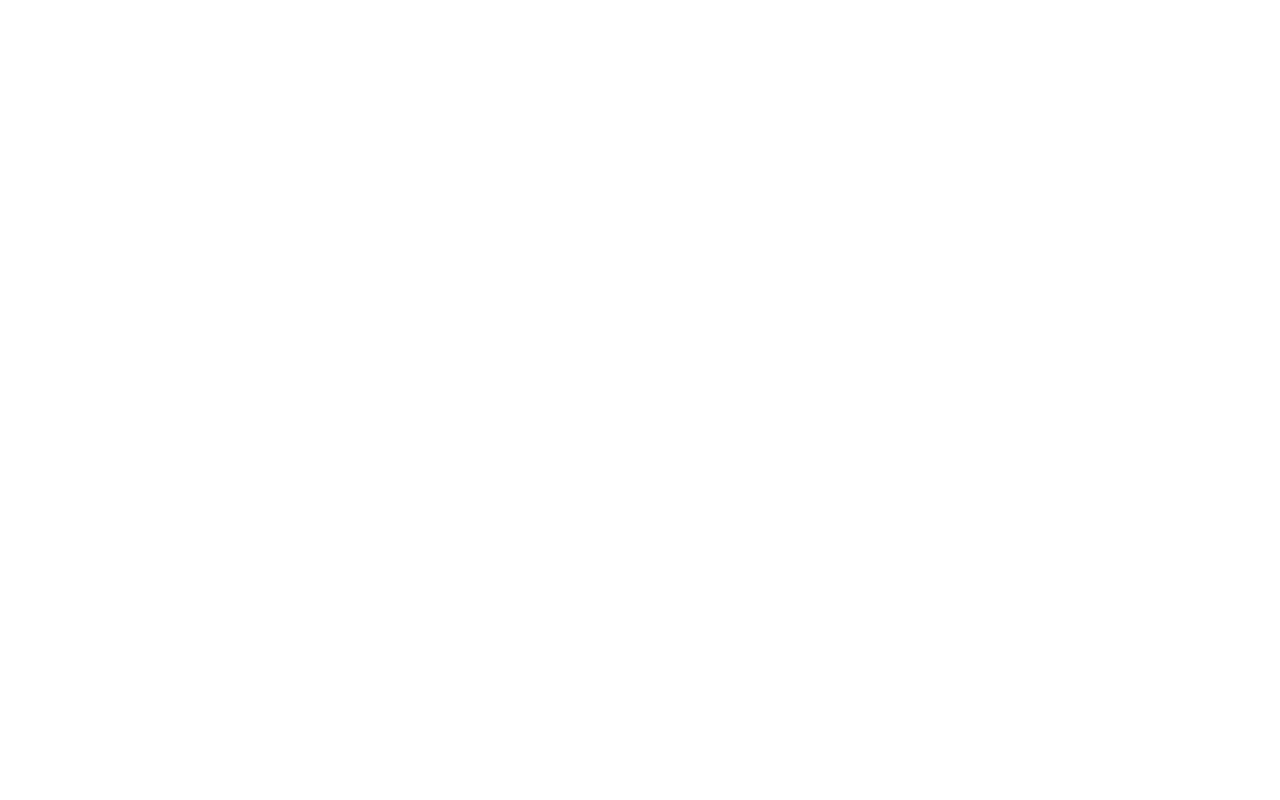
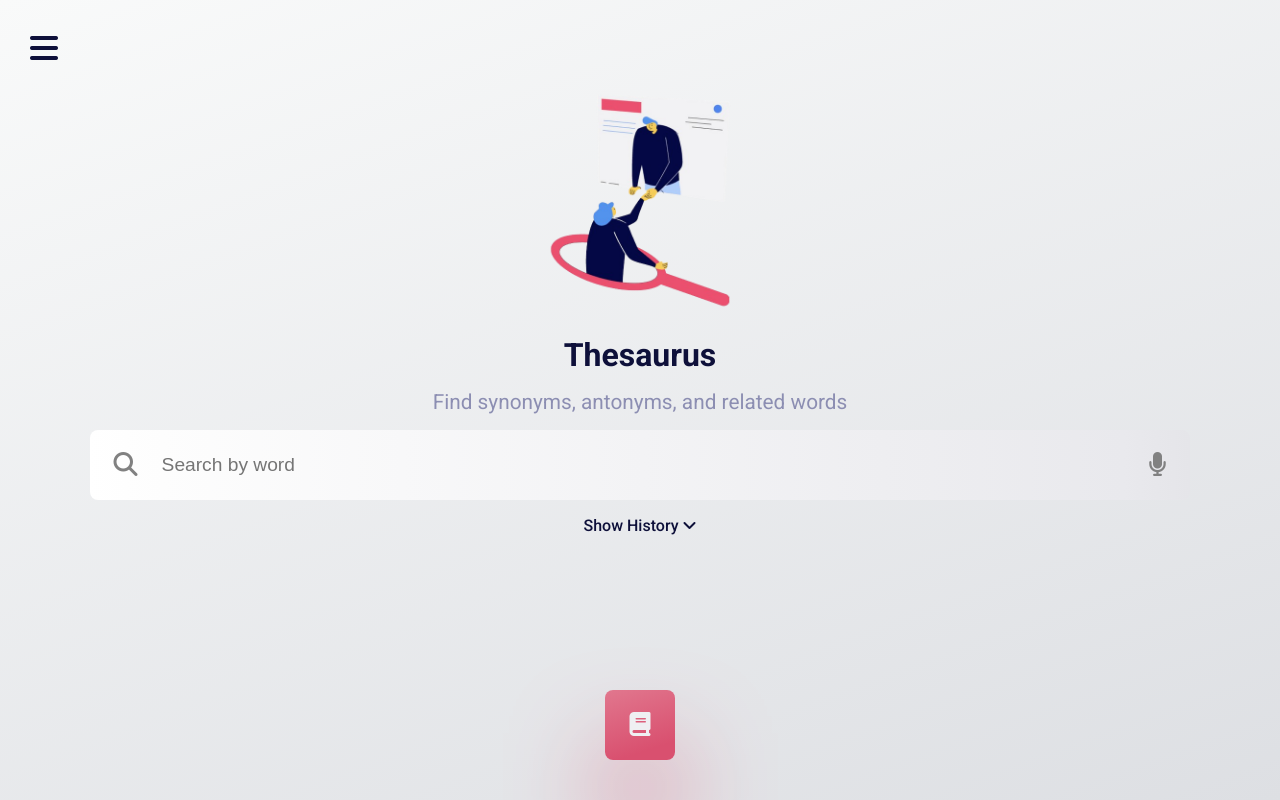
Before and after one commit to Alexis-Gontier/Thesaurus, a plain HTML site: page index.html in a window 1280 px wide. Drawn offline with Linux system fonts and the light colour scheme.

Commit message:
première page fini

```diff
--- a/assets/css/style.css
+++ b/assets/css/style.css
@@ -1,13 +1,40 @@
 /* GOOGLE FONTS */
-
+@import url('https://fonts.googleapis.com/css2?family=Poppins:ital,wght@0,100;0,200;0,300;0,400;0,500;0,600;0,700;0,800;0,900;1,100;1,200;1,300;1,400;1,500;1,600;1,700;1,800;1,900&family=Roboto:ital,wght@0,100;0,300;0,400;0,500;0,700;0,900;1,100;1,300;1,400;1,500;1,700;1,900&display=swap');
 
 /* VARIABLES CSS */
 :root {
     /* base */
-    --font-family: ;
-    --font-size: 16px;
-    --background-color: ;
-    --main-color: ;
+    --font-family: "Roboto", sans-serif;
+    --font-size: ;
+    --background-color: linear-gradient(160deg, rgba(249,250,250,1) 0%, rgba(221,223,227,1) 100%);
+    --main-color: #0E103A;
+    --border-radius: .5rem;
+
+    /* title */
+    /* H1 */
+    --h1-color: #0E103A;
+    --h1-weight: 600;
+    --h1-font-size: 2rem;
+
+    /* H2 */
+    --h2-color: #8C8EB2;
+    --h2-weight: 400;
+    --h2-font-size: 1.3rem;
+
+    /* header */
+    --header-marge: 30px;
+
+    /* BTN */
+    --btn-bottom-background: linear-gradient(162deg, rgba(225,119,142,1) 0%, rgba(217,80,111,1) 80%);
+    --btn-bottom-color: #EFEFF2;
+    --btn-bottom-shadow: 0px 62px 100px -8px rgba(217,80,111,1);
+    --btn-bottom-side: 70px;
+    --btn-bottom-font-size: 1.5rem;
+    --btn-bottom-border-radius: .5rem;
+
+    /* search_by_word */
+    --search_by_word: 70px;
+    --search_by_word-shadow: 0px 16px 50px 0px rgba(0,0,0,0.1);
 }
 
 /* BASE */
@@ -22,15 +49,25 @@ html {
 }
 
 body {
+    min-height: 100vh;
     font-family: var(--font-family);
     font-size: var(--font-size);
-    background-color: var(--background-color);
+    background: var(--background-color);
     color: var(--main-color);
 }
 
-h1, h2, h3, h4 {
-    color: var(--title-color);
-    font-weight: var(--title-weight);
+h1 {
+    color: var(--h1-color);
+    font-weight: var(--h1-weight);
+    font-size: var(--h1-font-size);
+    text-align: center;
+}
+
+h2 {
+    color: var(--h2-color);
+    font-weight: var(--h2-weight);
+    font-size: var(--h2-font-size);
+    text-align: center;
 }
 
 ul {
@@ -48,4 +85,103 @@ img {
     height: auto;
 }
 
-/* ==================== TITLE ==================== */
+button {
+    border: 0;
+    padding: 0;
+    outline: 0;
+    background-color: unset;
+}
+
+/* ==================== HEADER ==================== */
+header {
+    position: absolute;
+    top: var(--header-marge);
+    left: var(--header-marge);
+    font-size: 2rem;
+}
+
+/* ==================== MAIN ==================== */
+main {
+    padding: 10vh 7%;
+    display: flex;
+    flex-direction: column;
+    justify-content: start;
+    align-items: center;
+    gap: 1rem;
+}
+
+main img {
+    height: 30vh;
+}
+
+main .search_by_word {
+    width: 100%;
+    display: flex;
+    justify-content: center;
+    align-items: center;
+}
+
+main .search_by_word button {
+    background-color: unset;
+    color: #818181;
+    font-size: 1.5rem;
+    height: var(--search_by_word);
+    padding: 0 1.5rem;
+    cursor: pointer;
+    outline: none;
+}
+
+main .search_by_word button:first-child {
+    background: linear-gradient(90deg, rgba(255,255,255,1) 0%, rgba(253,253,253,1) 100%);
+    border-top-left-radius: var(--border-radius);
+    border-bottom-left-radius: var(--border-radius);
+}
+
+main .search_by_word button:last-child {
+    background: linear-gradient(90deg, rgba(233,233,237,1) 0%, rgba(229,229,233,1) 100%);
+    border-top-right-radius: var(--border-radius);
+    border-bottom-right-radius: var(--border-radius);
+}
+
+main .search_by_word input {
+    width: 100%;
+    border: 0;
+    font-size: 1.2rem;
+    height: var(--search_by_word);
+    background: linear-gradient(90deg, rgba(253,253,253,1) 0%, rgba(233,233,237,1) 100%);
+}
+
+main .search_by_word input:focus {
+    outline: none;
+}
+
+main a {
+    text-transform: capitalize;
+    font-size: 1rem;
+    font-weight: 500;
+}
+
+/* ==================== FOOTER ==================== */
+
+footer {
+    position: absolute;
+    bottom: 5vh;
+    left: 50%;
+    transform: translateX(-50%);
+}
+
+footer button {
+    color: var(--btn-bottom-color);
+    background: var(--btn-bottom-background);
+    box-shadow: var(--btn-bottom-shadow);
+    width: var(--btn-bottom-side);
+    height: var(--btn-bottom-side);
+    font-size: 1.5rem;
+    border-radius: var(--border-radius);
+    cursor: pointer;
+    transition: .3s ease;
+}
+
+footer button:hover {
+    transform: scale(1.05);
+}
--- a/index.html
+++ b/index.html
@@ -5,7 +5,7 @@
     <meta name="viewport" content="width=device-width, initial-scale=1.0">
     <title>Thesaurus</title>
     <!-- FAVICON -->
-    <link rel="icon" href="favicon.ico" />
+    <link rel="icon" href="./assets/img/favivon.png" />
 
     <!-- LINK CSS -->
     <link rel="stylesheet" href="./assets/css/style.css">
@@ -15,7 +15,38 @@
 </head>
 <body>
 
+    <header>
+        <i class="fa-solid fa-bars"></i>
+    </header>
 
+    <main>
+
+        <img src="./assets/img/img-fond-index.png" alt="">
+
+        <h1>Thesaurus</h1>
+        <h2>Find synonyms, antonyms, and related words</h2>
+
+        <div class="search_by_word">
+            <button>
+                <i class="fa-solid fa-magnifying-glass"></i>
+            </button>
+
+            <input type="text" placeholder="Search by word">
+
+            <button>
+                <i class="fa-solid fa-microphone"></i>
+            </button>
+        </div>
+
+        <a href="#">show history <i class="fa-solid fa-angle-down"></i></a>
+
+    </main>
+
+    <footer>
+        <button>
+            <i class="fa-solid fa-book"></i>
+        </button>
+    </footer>
 
 </body>
 <script src="./assets/js/script.js"></script>
```
Also changed, not shown: assets/img/favivon.png (added), assets/img/img-fond-index.png (added).
